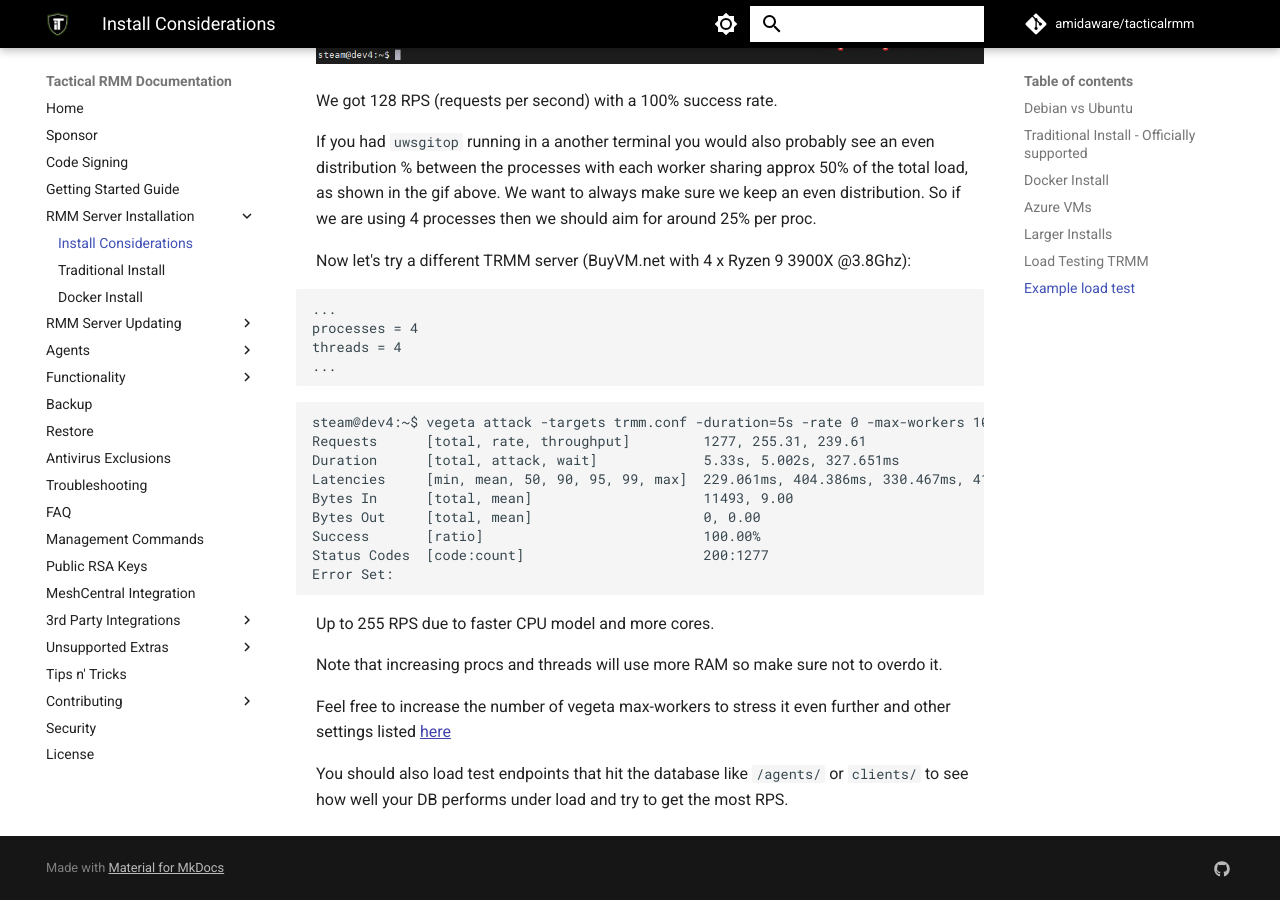
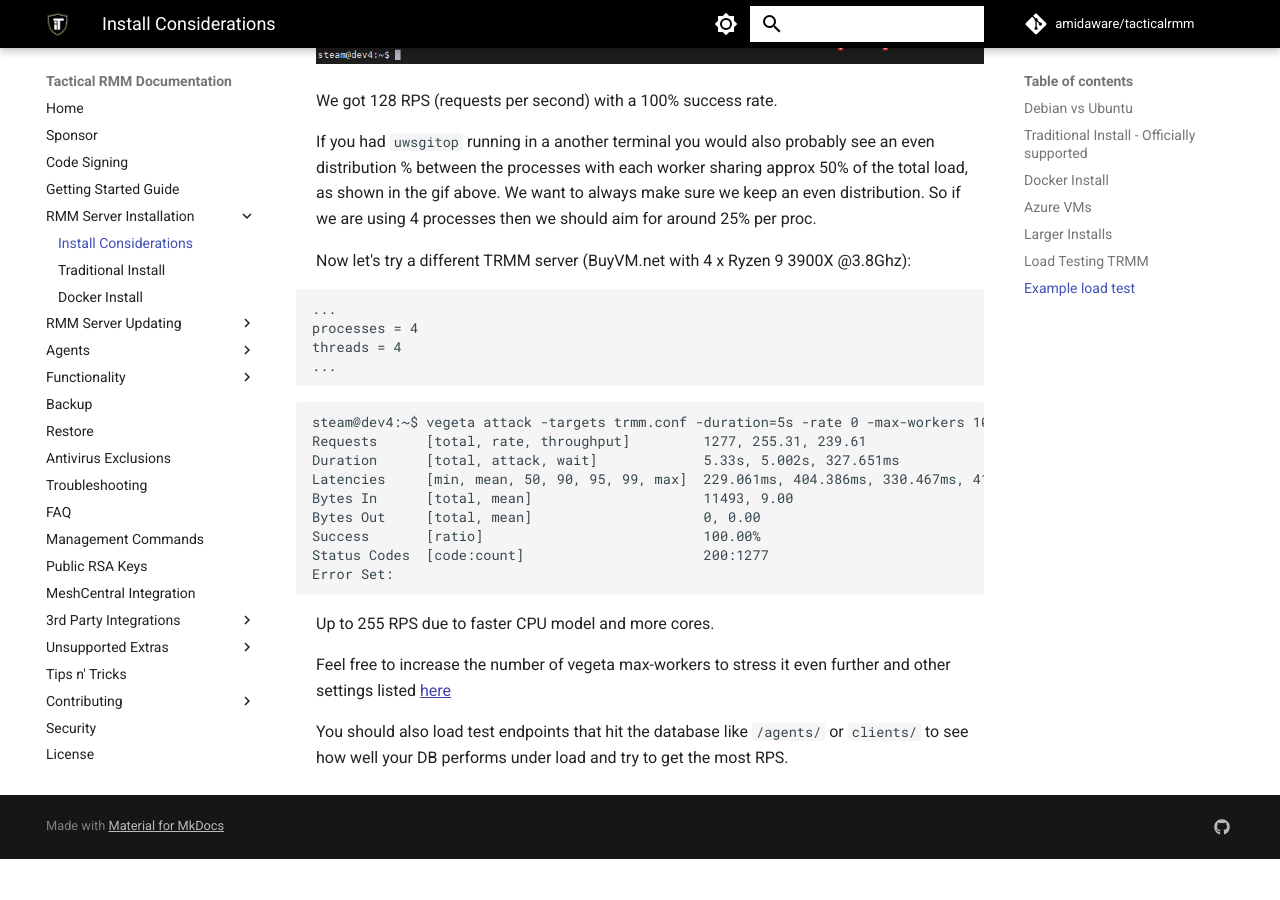
Before and after one commit to amidaware/trmm-docs, an MkDocs documentation site: the page built from docs/install_considerations.md, in a window 1280 px wide and 900 px high, scrolled down 4574 px. Built offline with MkDocs 1.6.1 and Material for MkDocs 9.7.7, drawn with Linux system fonts in a browser that asks for light colours; comment, search, counter and statistics services are not loaded; after the commit the page ends 5433 px from its top, so only the background shows below that.

Commit message:
removing all references to adjusting uwsgi settings. Nothing left except how to make a server beg for mercy.

```diff
--- a/docs/install_considerations.md
+++ b/docs/install_considerations.md
@@ -181,8 +181,6 @@
 
 Up to 255 RPS due to faster CPU model and more cores.
 
-Note that increasing procs and threads will use more RAM so make sure not to overdo it.
-
 Feel free to increase the number of vegeta max-workers to stress it even further and other settings listed [here](https://github.com/tsenart/vegeta#usage-manual)
 
 You should also load test endpoints that hit the database like `/agents/` or `clients/` to see how well your DB performs under load and try to get the most RPS.
```
